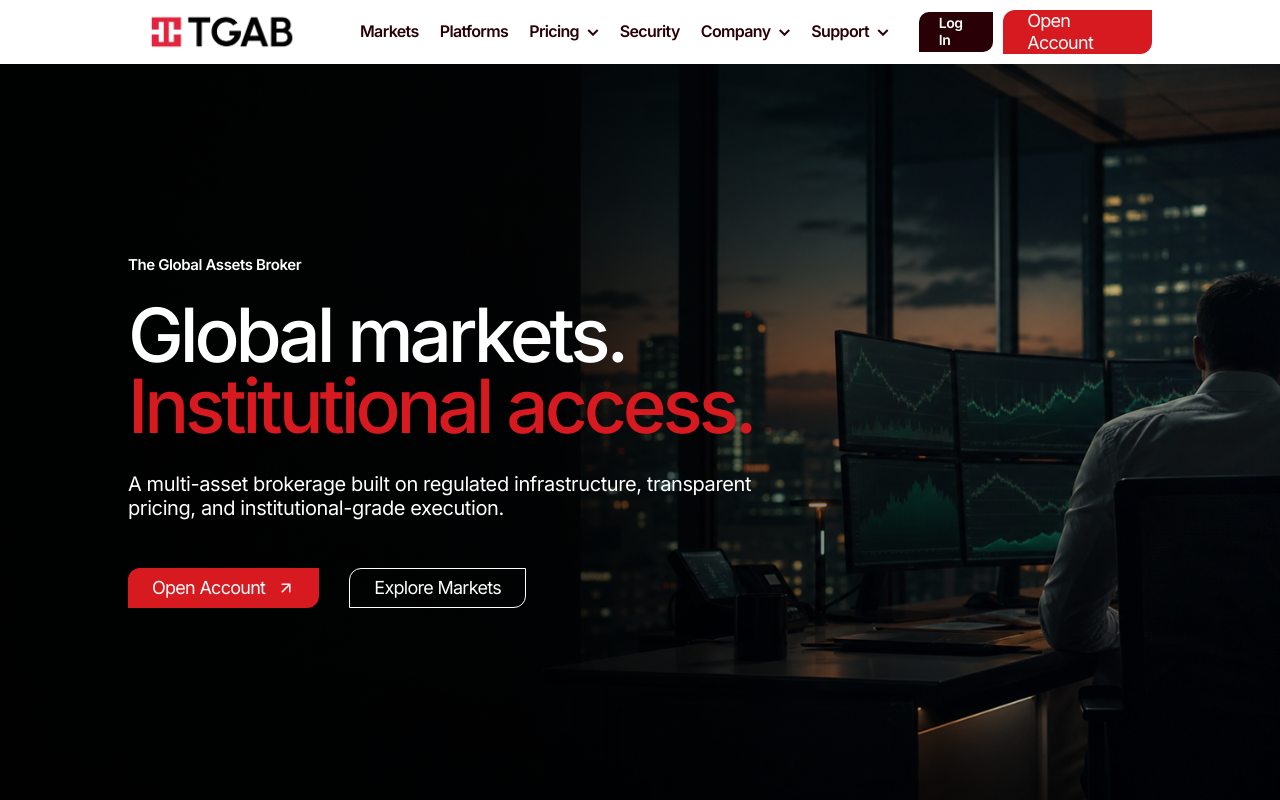
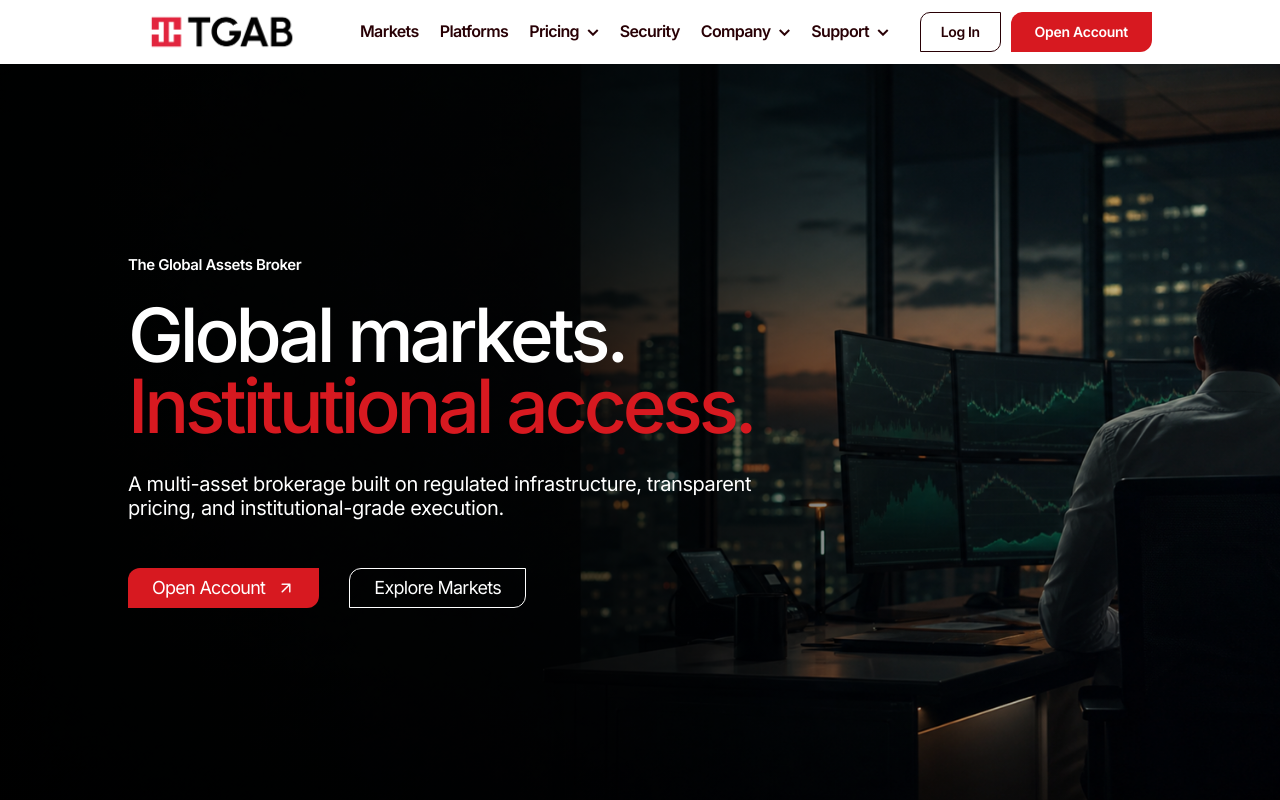
Before and after one commit to TheGlobalAssetsBroker/tgab-site, a React (Vite) app: page / in a window 1280 px wide. Shown: the top 800 px of the page. Built offline with nearby package versions, Linux system fonts and the light colour scheme.

Commit message:
nlfksnfkls

```diff
--- a/src/styles.css
+++ b/src/styles.css
@@ -74,9 +74,10 @@ h1, h2, h3 { text-wrap: balance; }
 .nav-dropdown a > span { color: var(--accent-green); font-size: 13px; }
 .nav-dropdown a:hover, .nav-dropdown a.active { color: var(--deep-green); background: var(--pale); opacity: 1; }
 .nav-actions { gap: 10px; }
-.nav-login { min-height: 40px; padding: 0 20px; display: inline-flex; align-items: center; color: #fff; background: var(--deep-green); border-radius: 10px 0 10px 0; font-size: 14px; font-weight: 600; transition: opacity .3s ease; }
+.nav-login { min-height: 40px; padding: 0 20px; display: inline-flex; align-items: center; border: 1px solid var(--deep-green); color: var(--deep-green); background: transparent; border-radius: 10px 0 10px 0; font-size: 14px; font-weight: 600; transition: opacity .3s ease; }
+.nav-actions .button { font-family: "Basel", sans-serif; font-size: 14px; font-weight: 600 !important; letter-spacing: -.02em; }
 .nav-login:hover { opacity: .78; }
-.mobile-nav-login { min-height: 40px; padding: 0 20px; display: none; align-items: center; color: #fff; background: var(--deep-green); border-radius: 10px 0 10px 0; font-size: 14px; font-weight: 600; white-space: nowrap; transition: opacity .3s ease; }
+.mobile-nav-login { min-height: 40px; padding: 0 20px; display: none; align-items: center; border: 1px solid var(--deep-green); color: var(--deep-green); background: transparent; border-radius: 10px 0 10px 0; font-size: 14px; font-weight: 600; white-space: nowrap; transition: opacity .3s ease; }
 .mobile-nav-login:hover { opacity: .78; }
 .menu-toggle { width: 44px; height: 44px; padding: 0; display: none; align-items: center; justify-content: center; border: 0; color: var(--deep-green); background: transparent; cursor: pointer; }
 .menu-toggle-icon { position: relative; width: 25px; height: 18px; display: block; }
@@ -392,8 +393,8 @@ body[data-page="not-found"] .page-hero {
 .checks { margin: 30px 0; padding: 0; list-style: none; }
 .checks li { padding: 13px 0; border-bottom: 1px solid var(--line); color: #806d71; }
 .checks li::before { content: "+"; margin-right: 14px; color: var(--green); font-weight: 600; }
-.panel-art { padding: 18px 28px; color: #fff; background: var(--night); border-radius: 28px 0 28px 0; }
-.panel-art::before { content: "SYSTEM / STATUS"; display: block; padding: 8px 0 18px; color: var(--accent-green); font-family: "Simplon Mono", monospace; font-size: 10px; }
+.panel-art { padding: 16px 28px; color: #fff; background: var(--night); border-radius: 28px 0 28px 0; }
+.panel-art::before { content: "SYSTEM / STATUS"; display: block; padding: 0 0 8px; color: var(--accent-green); font-family: "Simplon Mono", monospace; font-size: 10px; }
 .panel-art .row { min-height: 68px; display: grid; grid-template-columns: .8fr 1.2fr; align-items: center; gap: 18px; border-top: 1px solid rgba(255,255,255,.15); }
 .panel-art .row span { color: var(--accent-green); font-family: "Simplon Mono", monospace; font-size: 10px; }
 .panel-art .row b { font-size: 14px; font-weight: 600; text-align: right; }
@@ -462,6 +463,9 @@ body[data-page="markets"] ul[aria-label="Indicative market quotes"] + p { margin
 .role-note, .coming-soon, .form-card { padding: 42px; color: var(--deep-green); background: #fff; border-radius: 28px 0 28px 0; }
 .role-note { margin-top: 42px; }
 .role-note p, .coming-soon p { margin: 0; color: #806d71; font-size: 17px; line-height: 1.55; }
+.role-note p + p { margin-top: 18px; }
+.coming-soon .sub { margin-top: 28px; }
+.sub + .hero-cta, .page-hero p + .hero-cta { margin-top: 36px; }
 .role-note a, .coming-soon a { border-bottom: 2px solid var(--green); }
 .sitemap-grid { display: grid; grid-template-columns: repeat(4, 1fr); gap: 30px; }
 .sitemap-grid > div { min-height: 300px; padding: 28px; color: #fff; background: var(--deep-green); border-radius: 28px 0 28px 0; }
```
